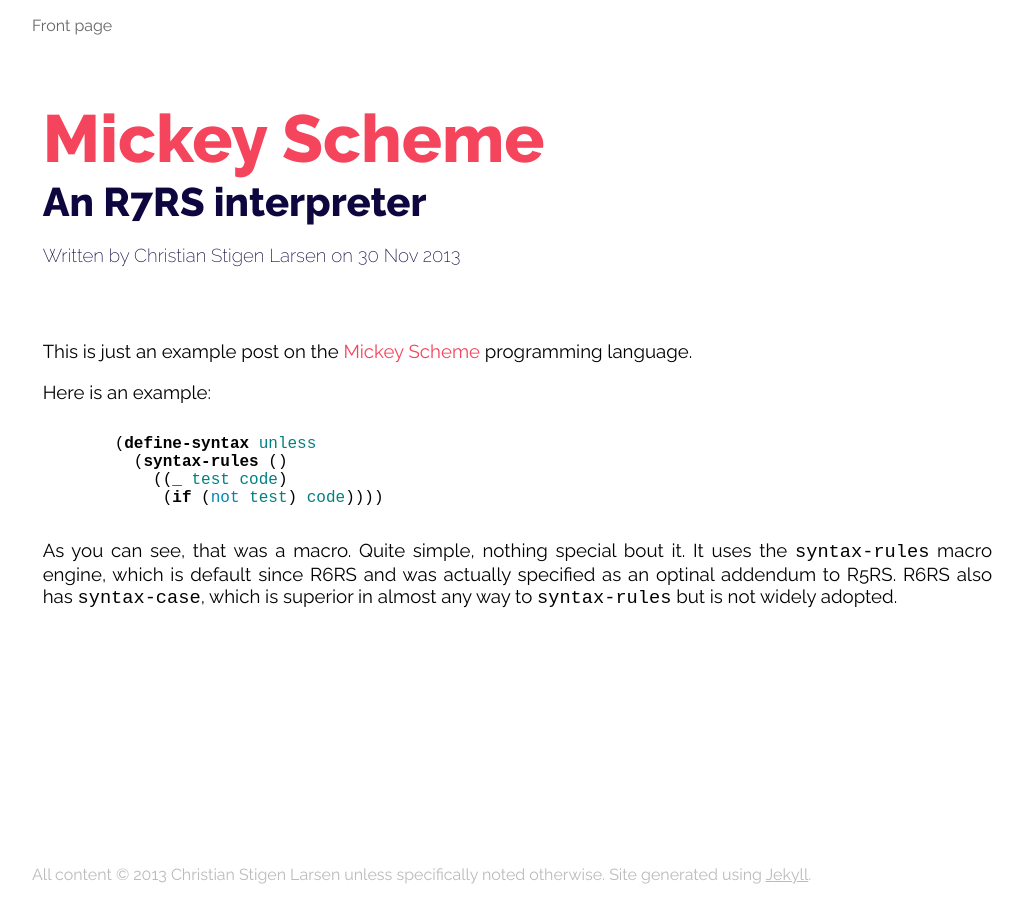
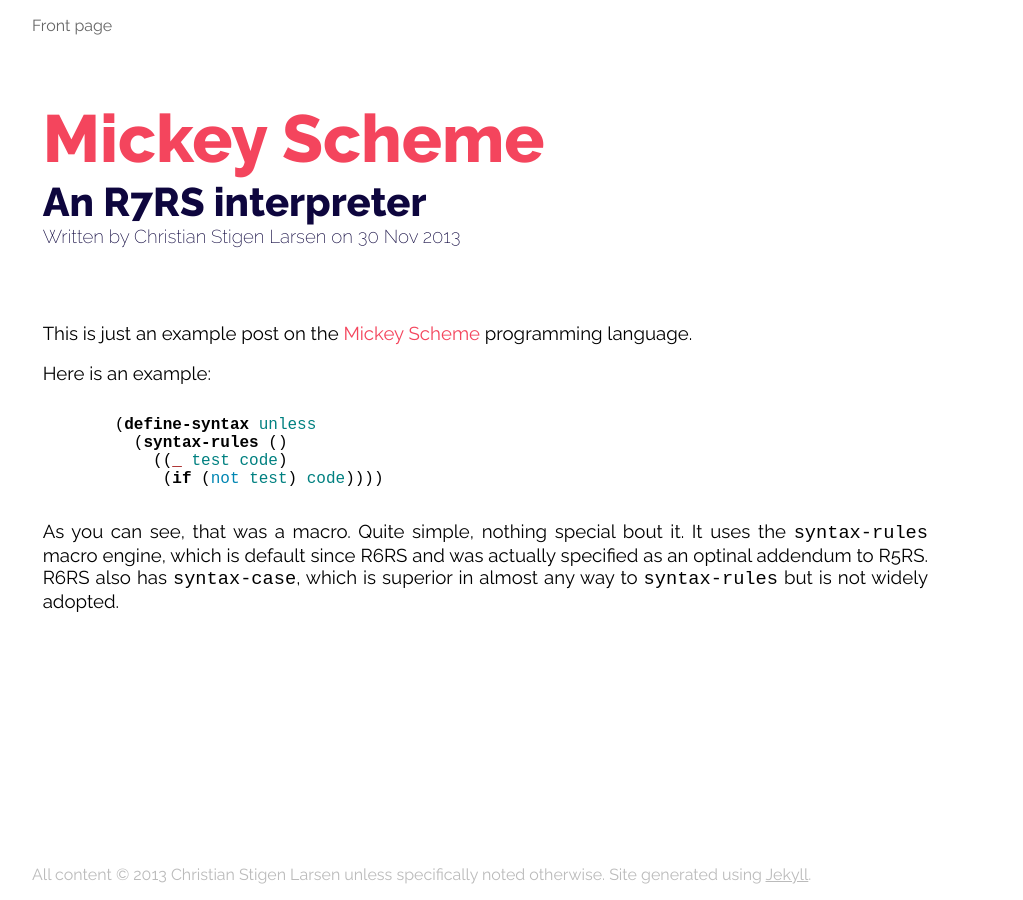
Before and after one commit to cslarsen/csl.name, a Jekyll site: the page built from _posts/2013-11-29-mickey-scheme.markdown, in a window 1280 px wide. Shown: the whole page, without its empty margins (32-1055 px from the left). Built offline with Jekyll 4.4.1, drawn with Linux system fonts in a browser that asks for light colours; Markdown is read by kramdown in place of the engine named in the settings.

Commit message:
Using max-width

```diff
--- a/_layouts/post.html
+++ b/_layouts/post.html
@@ -7,13 +7,13 @@
 </div>
 
 <article>
-  <section class="post-header">
-    <span class="grot huge bolder pink">{{ page.title }}</span><br/>
-    <span class="grot big bold darkblue">{{ page.subtitle }}</span><br/>
-    <p class="meta grot bold lighter darkblue">
+  <header class="post-header">
+    <div class="grot align-left huge bolder pink">{{ page.title }}</div>
+    <div class="grot align-left big bold darkblue">{{ page.subtitle }}</div>
+    <div class="meta grot bold lighter darkblue">
       Written by {{ site.author }} on {{ page.date | date_to_string }}
-    </p>
-  </section>
+    </div>
+  </header>
 
   <section class="post-body">
     {{ content }}
--- a/css/main.css
+++ b/css/main.css
@@ -17,7 +17,7 @@
   text-align: justify;
 }
 
-.huge {font-size: 50pt; }
+.huge { font-size: 50pt; }
 .big { font-size: 30pt; }
 .mediumsize { font-size: 18pt; }
 .bolder { font-weight: bolder; }
@@ -86,7 +86,8 @@
 }
 
 #main-content {
-  width: 80%;
+  max-width: 960px;
+  padding-right: 4em;
 }
 
 #header {
@@ -112,3 +113,7 @@
 #about a {
   color: black;
 }
+
+.align-left {
+  text-align: left;
+}
```
